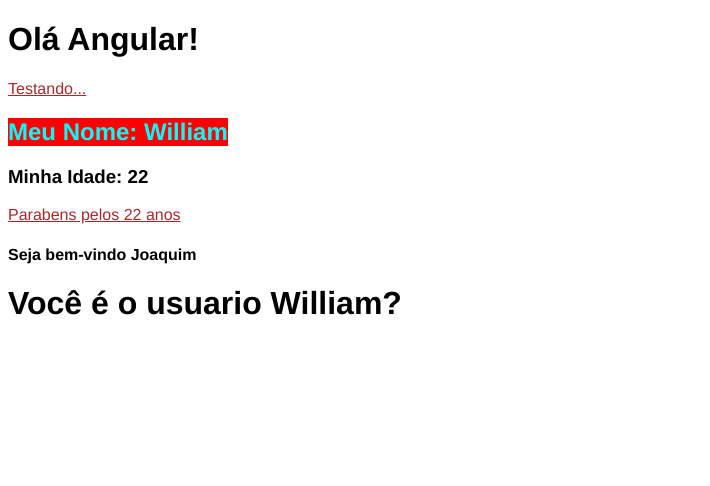
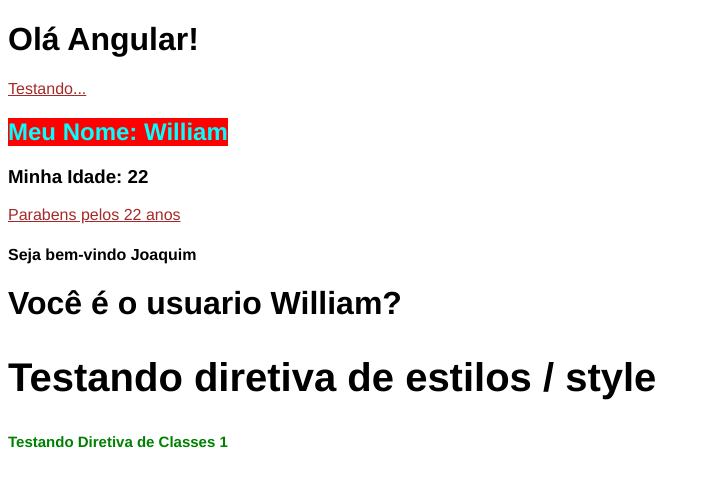
Before and after one commit to WilliamCP19/Angular-do-Zero, an Angular app: page / in a window 1280 px wide. Shown: the top 486 px of the page, without its empty margins (0-710 px from the left). Built offline with nearby package versions, Linux system fonts and the light colour scheme.

Commit message:
Aprendendo Diretivas (ngStyle e ngClass)

```diff
--- a/src/app/app.component.html
+++ b/src/app/app.component.html
@@ -3,3 +3,4 @@
 
 <app-first-component></app-first-component>
 <app-parent-data [name]="userName" [usuario]="user"></app-parent-data>
+<app-directives></app-directives>
--- a/src/app/app.component.ts
+++ b/src/app/app.component.ts
@@ -2,13 +2,14 @@
 import { RouterOutlet } from '@angular/router';
 import { FirstComponentComponent } from "./components/first-component/first-component.component";
 import { ParentDataComponent } from "./components/parent-data/parent-data.component";
+import { DirectivesComponent } from "./components/directives/directives.component";
 
 @Component({
     selector: 'app-root',
     standalone: true,
     templateUrl: './app.component.html',
     styleUrl: './app.component.css',
-    imports: [RouterOutlet, FirstComponentComponent, ParentDataComponent]
+    imports: [RouterOutlet, FirstComponentComponent, ParentDataComponent, DirectivesComponent]
 })
 export class AppComponent {
   userName = 'Joaquim';
--- /dev/null
+++ b/src/app/components/directives/directives.component.css
@@ -0,0 +1,7 @@
+.small-title {
+    font-size: 15px;
+}
+
+.green-title {
+    color:  green;
+}
--- /dev/null
+++ b/src/app/components/directives/directives.component.html
@@ -0,0 +1,5 @@
+<h2 [ngStyle]="{'font-size': size+'px'}">
+    Testando diretiva de estilos / style
+</h2>
+
+<h2 [ngClass]="classes">Testando Diretiva de Classes 1</h2>
--- /dev/null
+++ b/src/app/components/directives/directives.component.ts
@@ -0,0 +1,18 @@
+import { CommonModule } from '@angular/common';
+import { Component } from '@angular/core';
+
+@Component({
+  selector: 'app-directives',
+  standalone: true,
+  imports: [CommonModule],
+  templateUrl: './directives.component.html',
+  styleUrl: './directives.component.css'
+})
+export class DirectivesComponent {
+
+  size = 40;
+  font = 'Arial';
+  color = 'white';
+
+  classes = ['green-title', 'small-title']
+}
--- a/src/index.html
+++ b/src/index.html
@@ -1,5 +1,5 @@
 <!doctype html>
-<html lang="en">
+<html lang="pt-br">
 <head>
   <meta charset="utf-8">
   <title>CursoAngular</title>
```
Also changed, not shown: 1 other file (tests, documents, lock files or other folders).
